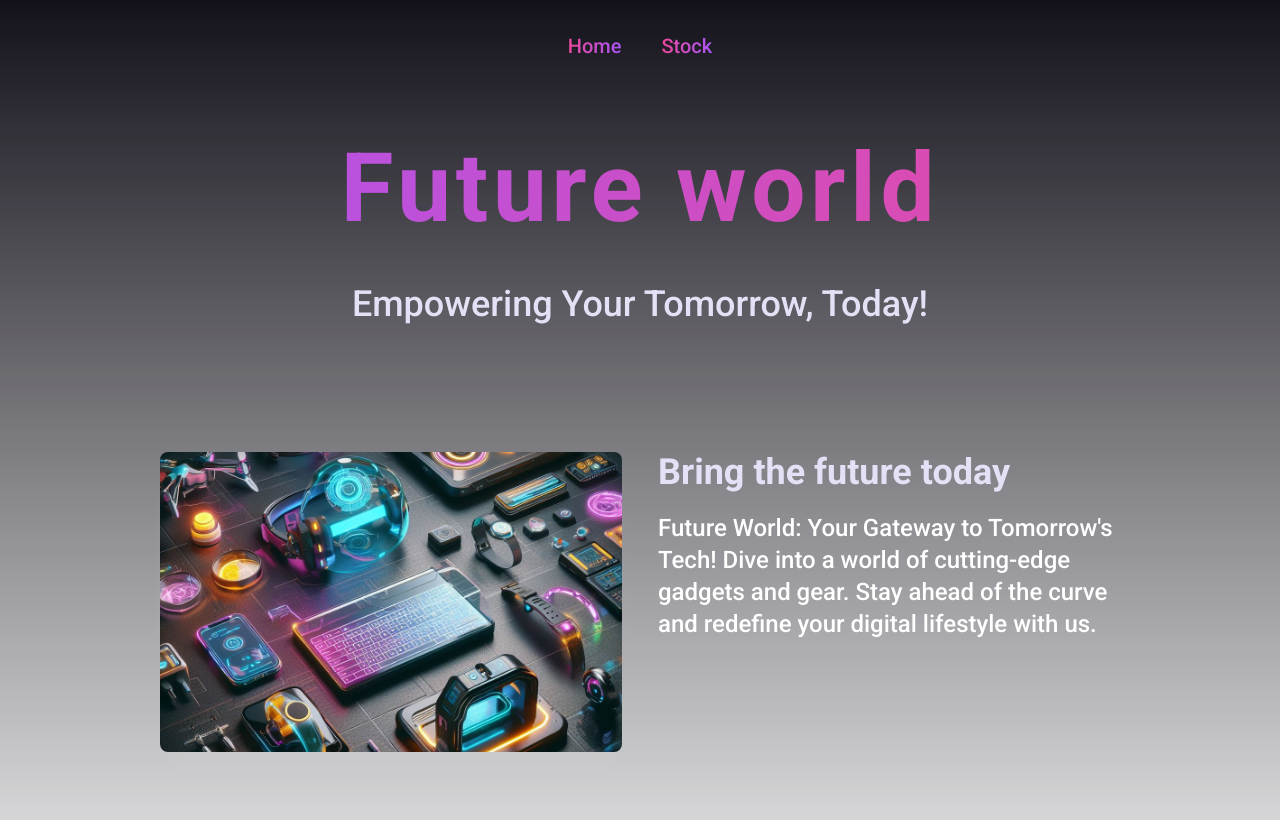
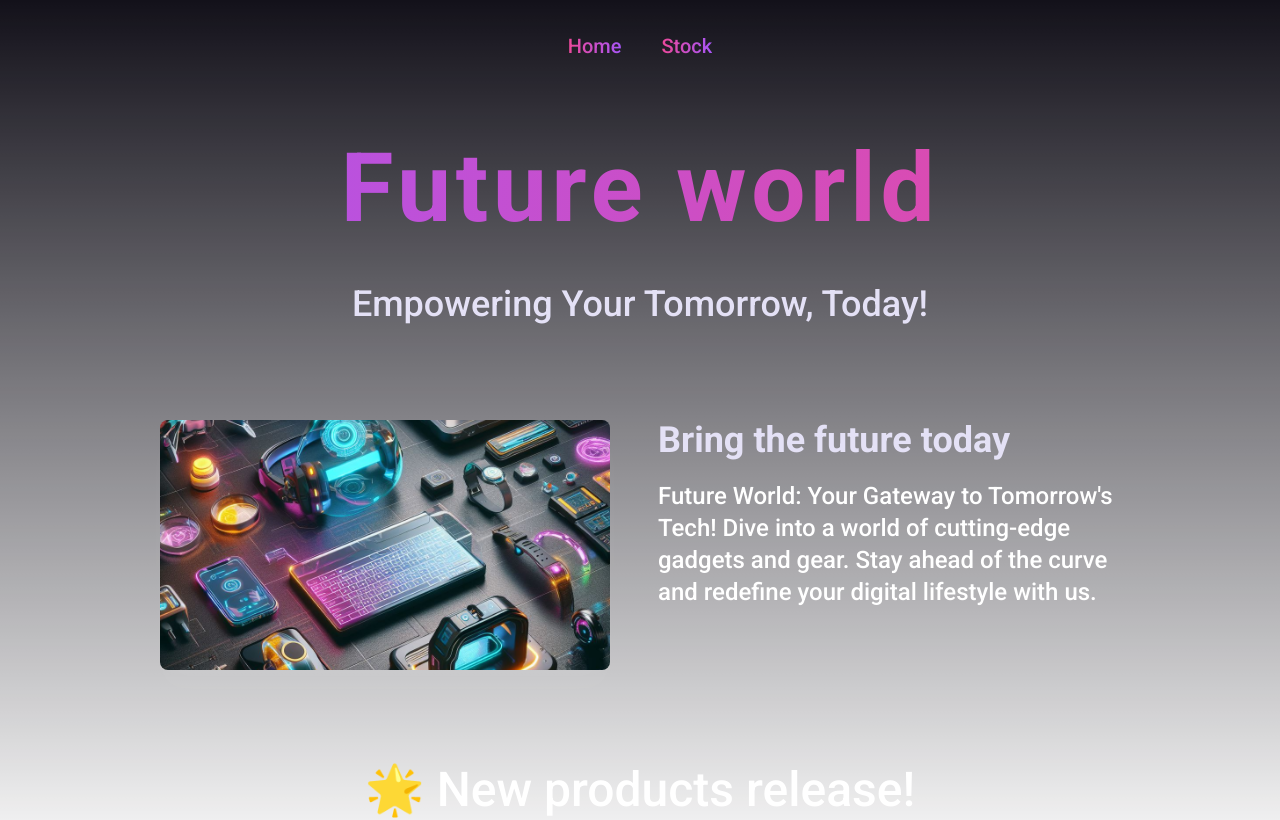
Before and after one commit to Delta27222/22-Curso-Nextjs_V14, a Next.js app: page / in a window 1280 px wide. Shown: the top 820 px of the page. Built offline with nearby package versions, Linux system fonts and the light colour scheme; no server answers.

Commit message:
Update Description component styles and image dimensions

```diff
--- a/src/components/home/Description/Description.tsx
+++ b/src/components/home/Description/Description.tsx
@@ -4,8 +4,8 @@
 
 export const Description = () => {
   return (
-    <section className="grid grid-cols-2 max-w-5xl my-24 mx-auto  rounded-3xl gap-9 p-8">
-      <div className="relative max-w-[500px] max-h-[300px] h-[500px]">
+    <section className="grid grid-cols-2 max-w-5xl my-16 mx-auto  rounded-3xl gap-9 p-8">
+      <div className="relative max-w-[450px] max-h-[250px] h-[500px]">
         <Image
           className="object-cover rounded-lg shadow-xl shadow-white/5 "
           src='/images/description.jpeg'
```
